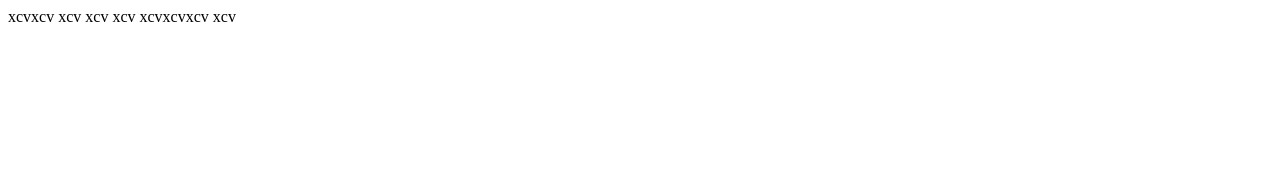
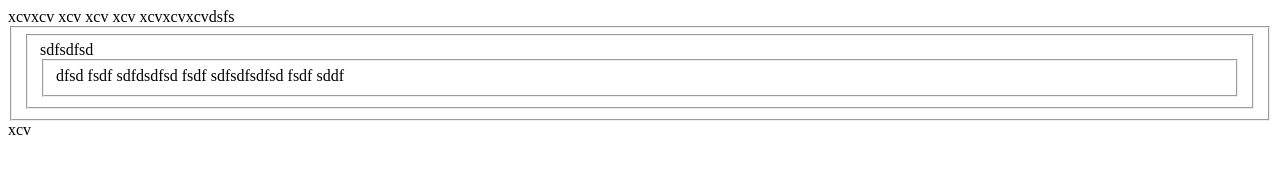
Before and after one commit to yash547/gitdata, a plain HTML site: page index.html in a window 1280 px wide. Drawn offline with Linux system fonts and the light colour scheme.

Commit message:
last directory

```diff
--- a/index.html
+++ b/index.html
@@ -12,7 +12,17 @@
     xcv
     xcv
     xcv
-    xcvxcvxcv
+    xcvxcvxcvdsfs
+    <fieldset><fieldset>sdfsdfsd
+        <fieldset>dfsd
+            fsdf
+            sdfdsdfsd
+            fsdf
+            sdfsdfsdfsd
+            fsdf
+            sddf
+        </fieldset>
+    </fieldset></fieldset>
 
     xcv
 </body>
```
Also changed, not shown: about.html (+14 -2 lines), monuments.html (deleted, +0 -14 lines), 1 other file.
